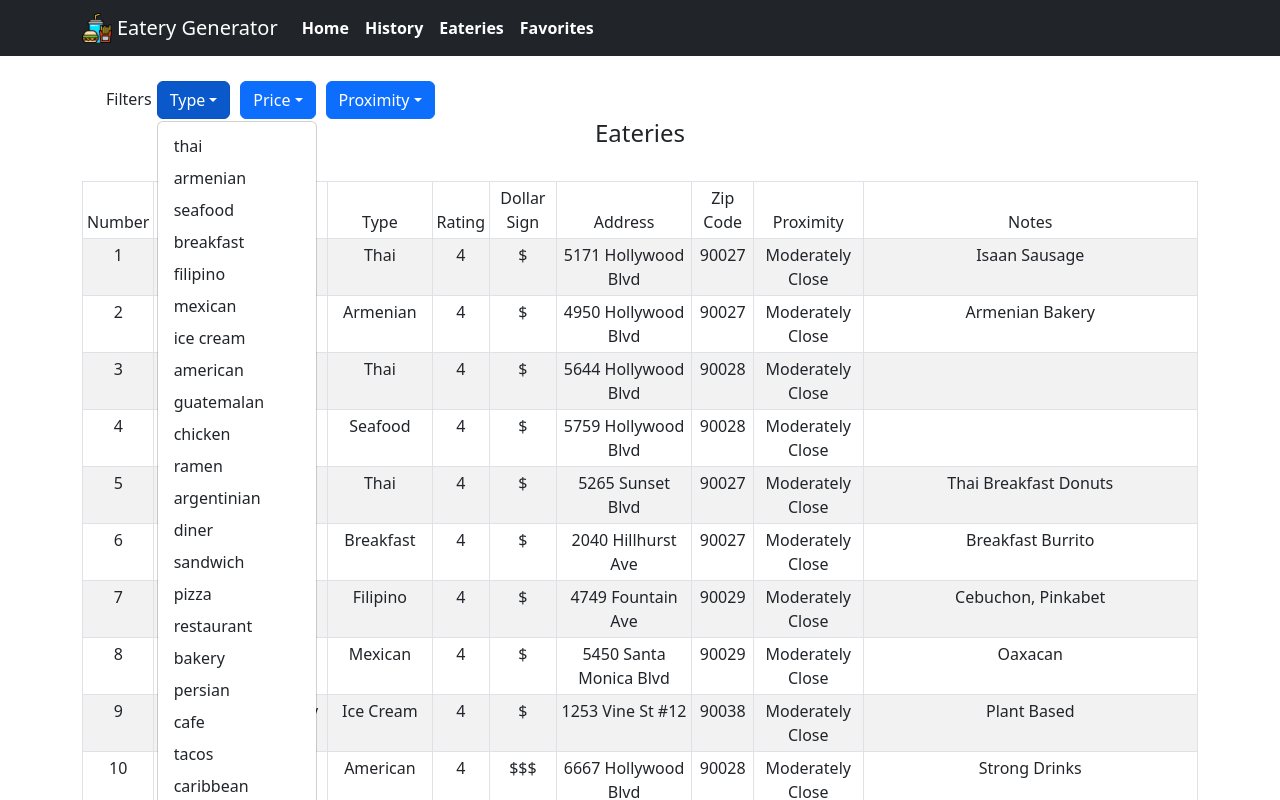
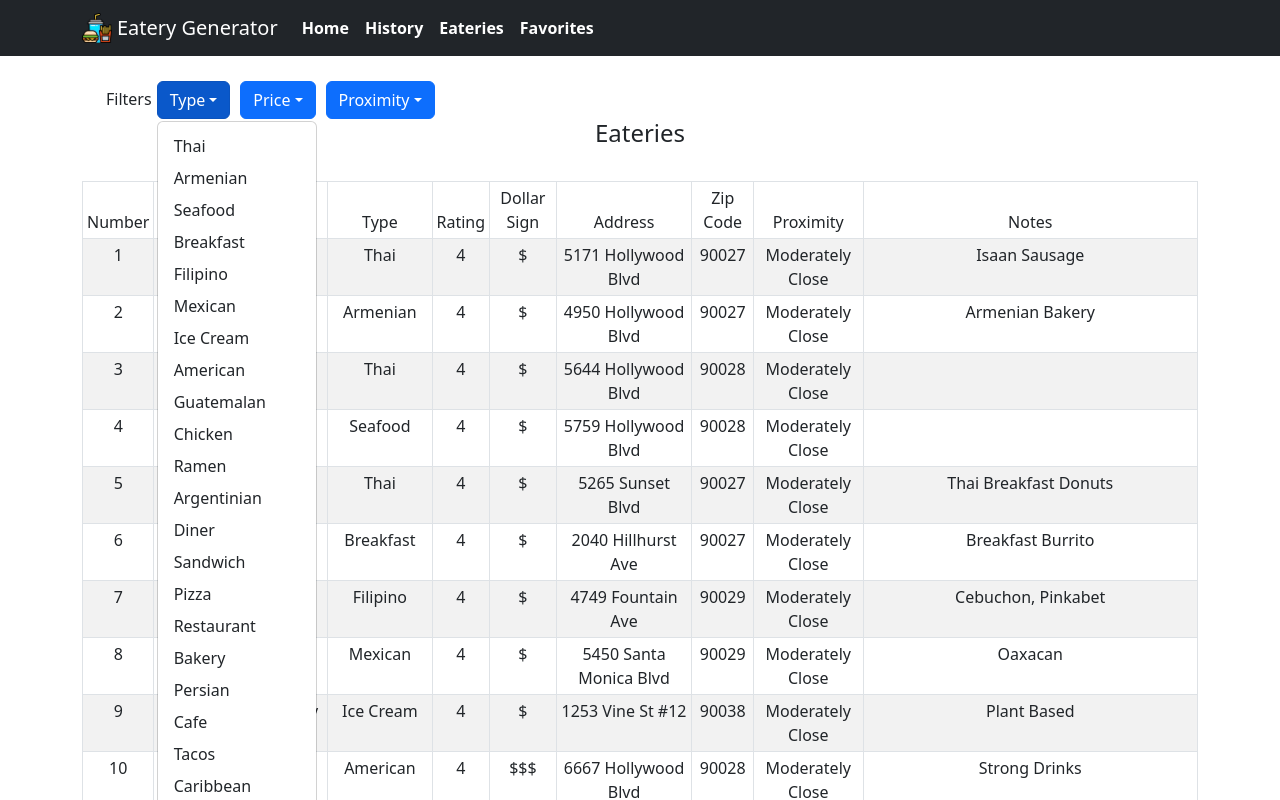
Before and after one commit to ArthurKimGl19/eateryGenerator, a React (Create React App) app: page /eateries in a window 1280 px wide. Both pictures are taken after a click on the button "Type". Shown: the top 800 px of the page. Built offline with nearby package versions, Linux system fonts and the light colour scheme.

Commit message:
Update filter component css

```diff
--- a/src/components/Filters/Filters.css
+++ b/src/components/Filters/Filters.css
@@ -9,3 +9,9 @@
 .filters-container .dropdown-button {
     margin: 0 5px;
 }
+
+.filters-container .dropdown-button .type-options,
+.filters-container .dropdown-button .price-options,
+.filters-container .dropdown-button .proximity-options {
+    text-transform: capitalize;
+}
--- a/src/components/Filters/Filters.js
+++ b/src/components/Filters/Filters.js
@@ -33,20 +33,20 @@ export default function Filters() {
     }, [eateries]);
 
     const typeOptions = types.map((type, index) => (
-        <Dropdown.Item key={index} eventKey={type}>
+        <Dropdown.Item key={index} eventKey={type} className="type-options">
             {type}
         </Dropdown.Item>
     ));
     const priceOptions = prices.map((dollarSign, index) => {
         const formattedDollarSign = calculateDollarSign(dollarSign);
         return (
-            <Dropdown.Item key={index} eventKey={formattedDollarSign}>
+            <Dropdown.Item key={index} eventKey={formattedDollarSign} className="price-options">
                 {formattedDollarSign}
             </Dropdown.Item>
         );
     });
     const proximityOptions = proximity.map((proximity, index) => (
-        <Dropdown.Item key={index} eventKey={proximity}>
+        <Dropdown.Item key={index} eventKey={proximity} className="proximity-options">
             {proximity}
         </Dropdown.Item>
     ));
```
